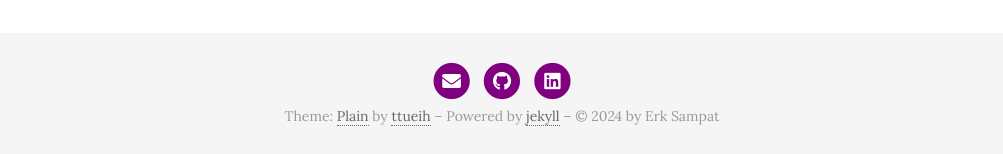
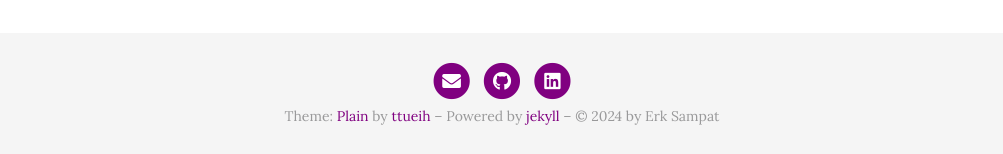
Before and after one commit to haydenghosh/haydenghosh.github.io, a Jekyll site: the page built from about.md, in a window 1280 px wide. Shown: the part 743-897 px from the top of the page, without its empty margins (138-1141 px from the left). Built offline with Jekyll 4.4.1, drawn with Linux system fonts in a browser that asks for light colours; nearby versions of some CDN libraries.

Commit message:
fix hyperlink formatting and make it uniform

```diff
--- a/_sass/_base.scss
+++ b/_sass/_base.scss
@@ -171,13 +171,13 @@ p {
 
 /* Links
 –––––––––––––––––––––––––––––––––––––––––––––––––– */
-a {
+/*a {
   color: #222;
   text-decoration: none;
   //background-color: transparent;
   -webkit-transition: color .4s;
   transition: color .4s;
-}
+}*/
 a:hover {
   color: #b1b1b1;
   text-decoration: underline;
--- a/_sass/_layout.scss
+++ b/_sass/_layout.scss
@@ -37,13 +37,13 @@ body {
   }
   .footer-text {
     a {
-      color: #666;
-      border-bottom:1px dotted;
-      text-decoration:none;
+      //color: #666;
+      //border-bottom:1px dotted;
+      //text-decoration:none;
     }
     a:hover {
-      color:red;
-      border-bottom:1px dotted;
+      //color:red;
+      //border-bottom:1px dotted;
     }
   }
 }
@@ -74,13 +74,13 @@ body {
 }
 
 .logo a:hover {
-  color:#222;
+  /*color:#222;
   background-image:-webkit-linear-gradient(bottom,#222,#222);
   background-image:linear-gradient(to top,#222,#222);
   text-shadow:-1px -1px 0 #FDFDFD,1px -1px 0 #FDFDFD,-1px 1px 0 #FDFDFD,1px 1px 0 #FDFDFD;
   background-repeat:repeat-x;
   background-size:2px 2px;
-  background-position:0 96%
+  background-position:0 96%*/
 }
 
 .nav {
@@ -287,12 +287,12 @@ p.readmore {
 }
 
 .article-content a {
-  border-bottom:1px dotted red;
-  text-decoration:none;
+  //border-bottom:1px dotted red;
+  //text-decoration:none;
 }
 .article-content a:hover {
-  color:red;
-  border-bottom:1px dotted red;
+  //color:red;
+  //border-bottom:1px dotted red;
 }
 
 .article-content {
--- a/_sass/_style.scss
+++ b/_sass/_style.scss
@@ -35,7 +35,7 @@ a {
     color: $accent;
 }
 a:hover {
-    text-decoration: underline;
+    //text-decoration: underline;
 }
 hr {
     border: 0;
--- a/css/main.scss
+++ b/css/main.scss
@@ -71,7 +71,7 @@ a { color: purple; text-decoration: none; -webkit-transition: color .4s; transit
 
 .post-list-title { margin-bottom: 12px; font-weight: bold; font-size: 2.2rem; font-family: "Lucida Bright", Georgia, serif; background-color: purple; color: white; padding: 5px 0px 5px 5px; }
 
-.logo a:hover { color: gray; background-image: -webkit-linear-gradient(bottom, gray, gray); background-image: linear-gradient(to top, gray, gray); text-shadow: -1px -1px 0 #FDFDFD,1px -1px 0 #FDFDFD,-1px 1px 0 #FDFDFD,1px 1px 0 #FDFDFD; background-repeat: repeat-x; background-size: 2px 2px; background-position: 0 96%; }
+.logo a:hover { /*color: green; background-image: -webkit-linear-gradient(bottom, gray, gray); background-image: linear-gradient(to top, gray, gray); text-shadow: -1px -1px 0 #FDFDFD,1px -1px 0 #FDFDFD,-1px 1px 0 #FDFDFD,1px 1px 0 #FDFDFD; background-repeat: repeat-x; background-size: 2px 2px; background-position: 0 96%; */}
 
 h1, h2, h3, h4, h5, h6 { margin-top: 1.2rem; margin-bottom: 0.8rem; font-weight: bold; color: purple; }
 
```
